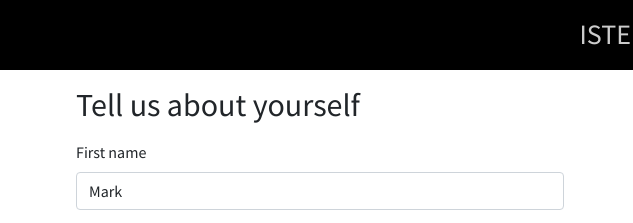
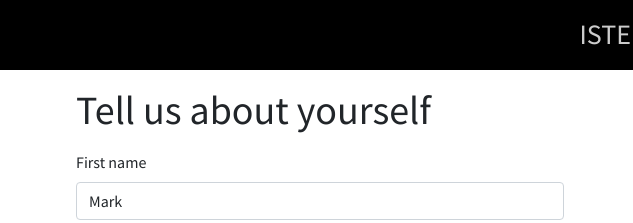
Before and after one commit to Utkar5hM/iste-crypt-round-3, a plain HTML site: page index.html in a window 1280 px wide. Shown: the top 223 px of the page, 0-633 px from the left. Drawn offline with nearby package versions, Linux system fonts and the light colour scheme.

Commit message:
Update index.html

```diff
--- a/index.html
+++ b/index.html
@@ -26,7 +26,7 @@
     </nav>
     <div class="d-flex flex-column-reverse flex-md-row">
       <div class="container box-1 mt-auto mb-auto">
-        <h2 class="mt-3 mb-3">Tell us about yourself</h2>
+        <h1 class="mt-3 mb-3">Tell us about yourself</h1>
         <form class="needs-validation" novalidate>
           <div class="mb-3">
             <label for="validationCustom01" class="form-label"
```
